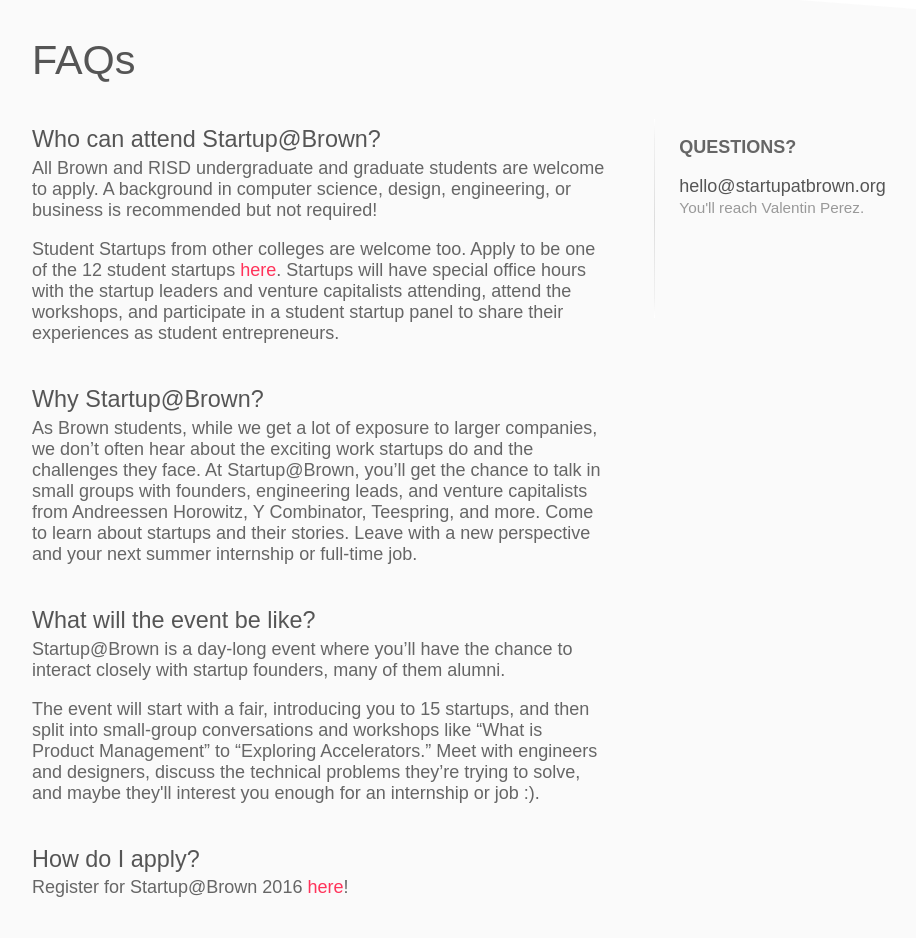
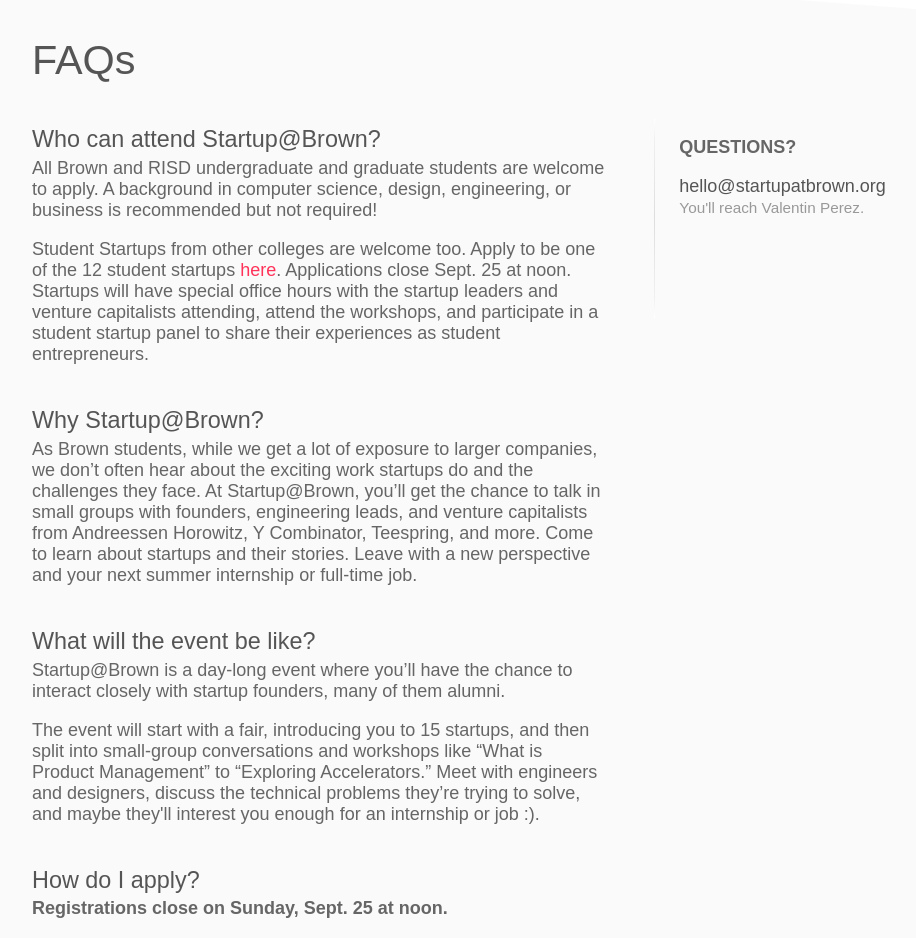
Before and after one commit to hackatbrown/2016.startupatbrown.org, a Jekyll site: the page built from index.html, in a window 1280 px wide and 1400 px high, scrolled down 8099 px. Shown: the top 938 px of the window, without its empty margins (111-1027 px from the left). Built offline with Jekyll 4.4.1, drawn with Linux system fonts in a browser that asks for light colours; nearby versions of some CDN libraries; some of the changed text lies outside the part shown.

Commit message:
add deadline dates

```diff
--- a/index.html
+++ b/index.html
@@ -384,16 +384,17 @@
           <h2>FAQs</h2>
           <h3>Who can attend Startup@Brown?</h3>
           <p>All Brown and RISD undergraduate and graduate students are welcome to apply. A background in computer science, design, engineering, or business is recommended but not required! </p>
-          <p>Student Startups from other colleges are welcome too. Apply to be one of the 12 student startups <a href="https://startupatbrown.typeform.com/to/cnyxWB">here</a>. Startups will have special office hours with the startup leaders and venture capitalists attending, attend the workshops, and participate in a student startup panel to share their experiences as student entrepreneurs.</p>
+          <p>Student Startups from other colleges are welcome too. Apply to be one of the 12 student startups <a href="https://startupatbrown.typeform.com/to/cnyxWB">here</a>. Applications close Sept. 25 at noon. Startups will have special office hours with the startup leaders and venture capitalists attending, attend the workshops, and participate in a student startup panel to share their experiences as student entrepreneurs.</p>
           <h3>Why Startup@Brown?</h3>
           <p>As Brown students, while we get a lot of exposure to larger companies, we don’t often hear about the exciting work startups do and the challenges they face. At Startup@Brown, you’ll get the chance to talk in small groups with founders, engineering leads, and venture capitalists from Andreessen Horowitz, Y Combinator, Teespring, and more. Come to learn about startups and their stories. Leave with a new perspective and your next summer internship or full-time job.</p>
           <h3>What will the event be like?</h3>
           <p>Startup@Brown is a day-long event where you’ll have the chance to interact closely with startup founders, many of them alumni.</p>
           <p>The event will start with a fair, introducing you to 15 startups, and then split into small-group conversations and workshops like “What is Product Management” to “Exploring Accelerators.” Meet with engineers and designers, discuss the technical problems they’re trying to solve, and maybe they'll interest you enough for an internship or job :).</p>
           <h3>How do I apply?</h3>
+          <p><b>Registrations close on Sunday, Sept. 25 at noon.</b></p>
           <p>Register for Startup@Brown 2016 <a href="https://startupatbrown.typeform.com/to/yvLVw5">here</a>!</p>
           <h3>When will I find out if I'm accepted?</h3>
-          <p>We'd love if everyone could attend, but we usually receive way more interest than the space available. We'll tell you if you have a spot by September 17th.</p>
+          <p>We'd love if everyone could attend, but we usually receive way more interest than the space available. We'll tell you if you have a spot by Sept. 25 at night.</p>
         </div>
 
         <div id="questions-contact" class="col-sm-4">
```
Also changed, not shown: 1 other file.
